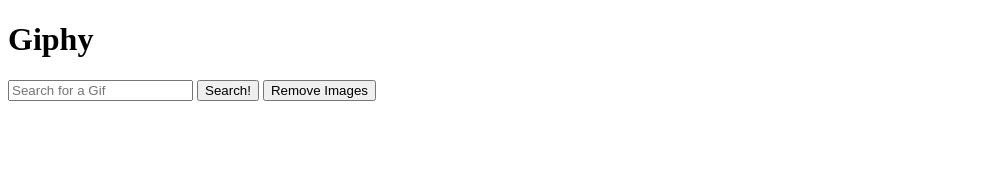
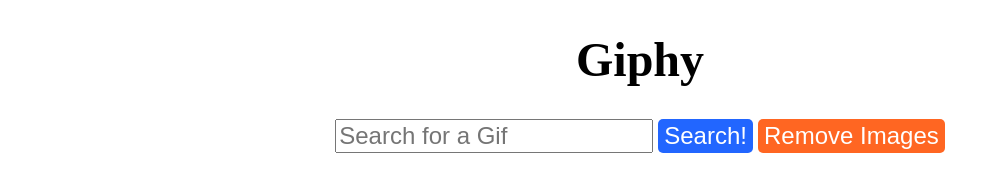
Before and after one commit to Lactantius/js-practice, a plain HTML site: page ajax/ajax-giphy-party/index.html in a window 1280 px wide. Shown: the whole page, without its empty margins (0-1000 px from the left). Drawn offline with nearby package versions, Linux system fonts and the light colour scheme.

Commit message:
Add styling

```diff
--- a/ajax/ajax-giphy-party/index.html
+++ b/ajax/ajax-giphy-party/index.html
@@ -3,14 +3,15 @@
   <head>
     <meta charset="UTF-8" />
     <title>Giphy Party!</title>
+    <link href="style.css" rel="stylesheet" />
   </head>
 
   <body>
     <h1>Giphy</h1>
     <form id="gif-form">
       <input id="search-box" type="text" placeholder="Search for a Gif" />
-      <input type="submit" id="search-btn" value="Search!" />
-      <button id="remove-btn" type="button">Remove Images</button>
+      <input type="submit" id="search-btn" value="Search!" class="btn" />
+      <button id="remove-btn" type="button" class="btn">Remove Images</button>
     </form>
     <div id="gif-container"></div>
 
--- /dev/null
+++ b/ajax/ajax-giphy-party/style.css
@@ -0,0 +1,40 @@
+h1 {
+  font-size: 3em;
+  text-align: center;
+}
+
+form {
+  display: flex;
+  align-content: center;
+  justify-content: center;
+}
+
+form * {
+  font-size: 1.5em;
+}
+
+.btn {
+  border: none;
+  border-radius: 5px;
+  color: white;
+  margin-left: 5px;
+}
+
+#remove-btn {
+  background-color: #ff6622;
+}
+
+#search-btn {
+  background-color: #2266ff;
+}
+
+#gif-container {
+  display: grid;
+  justify-items: center;
+  align-items: center;
+  grid-template-columns: 1fr 1fr;
+}
+
+img {
+  margin-bottom: 20px;
+}
```
